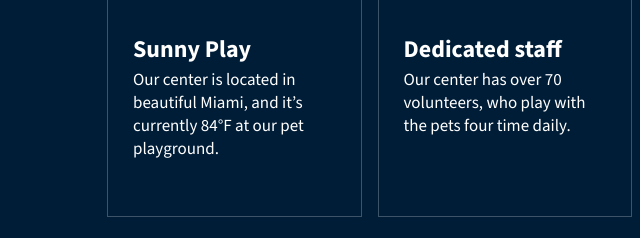
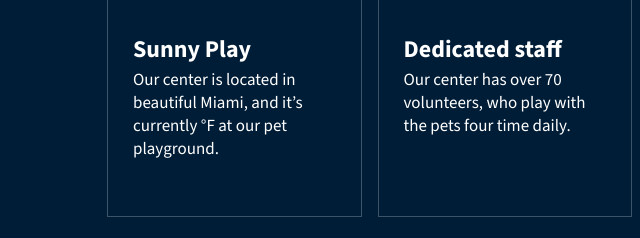
Before and after one commit to MilosBatancev/pet-adoption, a plain HTML site: page index.html in a window 1280 px wide. Shown: the part 703-941 px from the top of the page, 0-640 px from the left. Drawn offline with nearby package versions, Linux system fonts and the light colour scheme.

Commit message:
first step of making temperature value dinamic

```diff
--- a/index.html
+++ b/index.html
@@ -36,7 +36,8 @@
               </defs>
             </svg>
             <h2>Sunny Play</h2>
-            <p>Our center is located in beautiful Miami, and it&rsquo;s currently 84&deg;F at our pet playground.</p>
+            <p>Our center is located in beautiful Miami, and it&rsquo;s currently <span></span>&deg;F at our pet
+              playground.</p>
           </div>
           <div class="intro-feature">
             <svg width="48" height="48" viewBox="0 0 48 48" fill="none" xmlns="http://www.w3.org/2000/svg">
```
